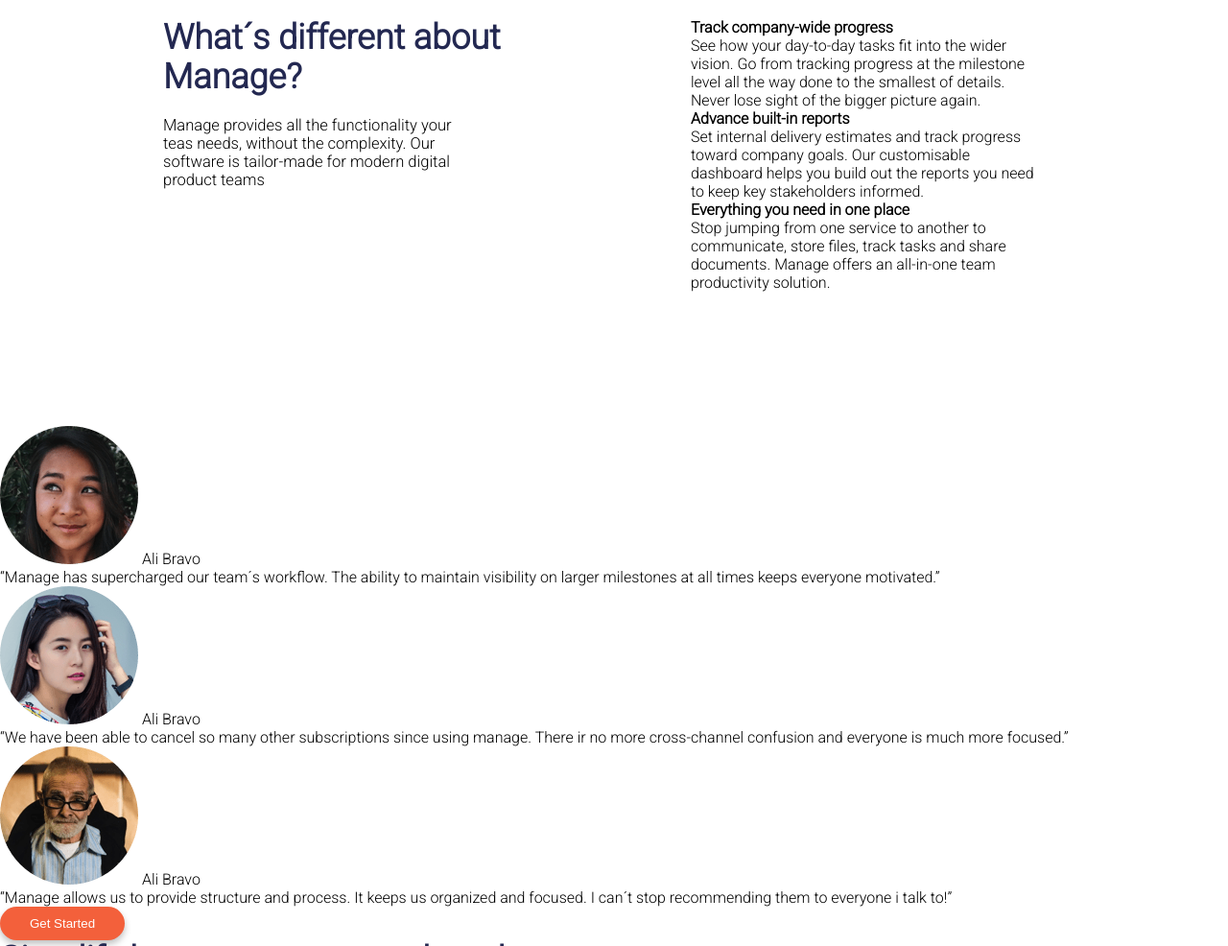
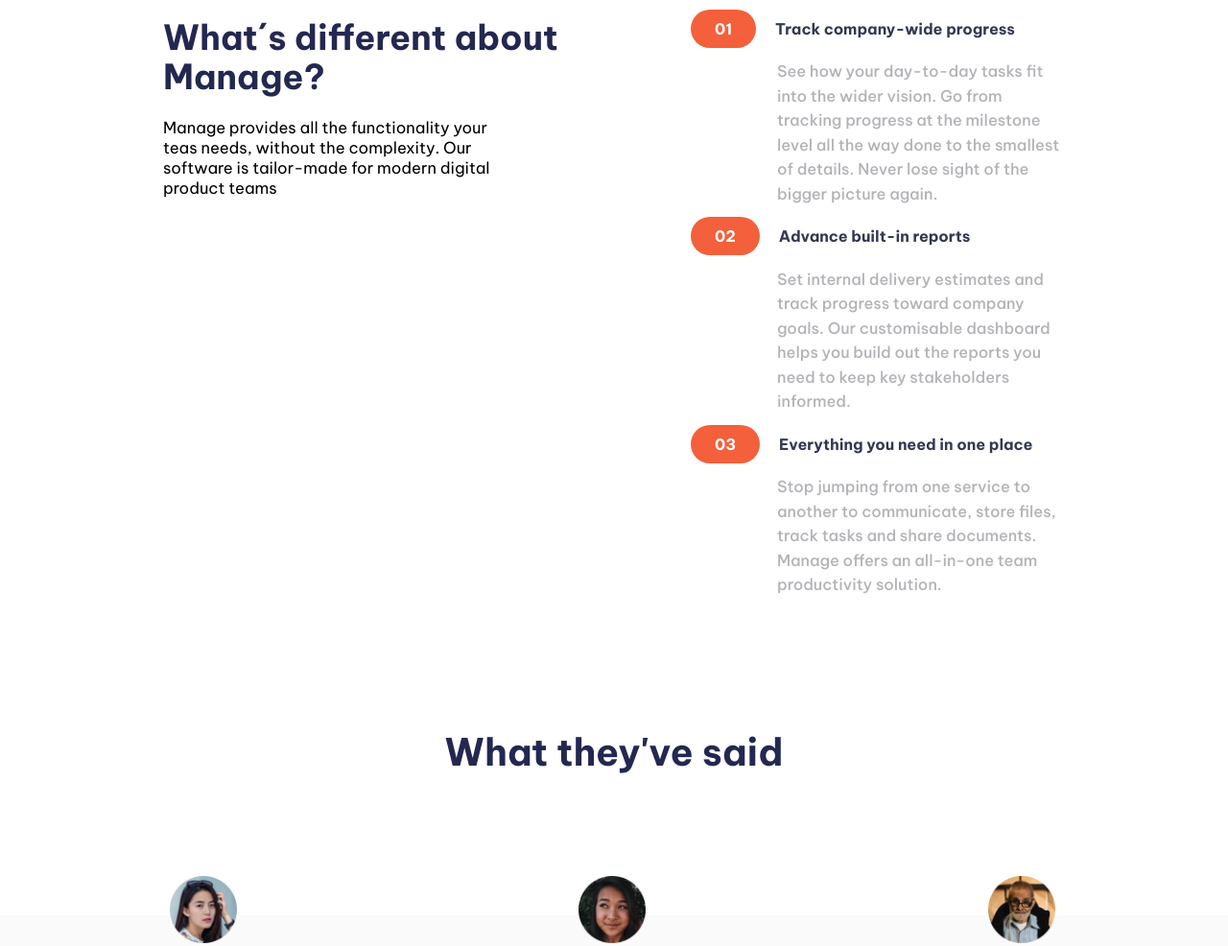
Before and after one commit to GirlesaQuinteroR/Examen_Front_End_1, a plain HTML site: page index.html in a window 1280 px wide. Shown: the part 900-1886 px from the top of the page at 96% size. Drawn offline with Linux system fonts and the light colour scheme.

Commit message:
css up to testimonials

```diff
--- a/css/styles.css
+++ b/css/styles.css
@@ -7,7 +7,7 @@
 
 body{
     font-family: 'Be Vietnam Pro', sans-serif;
-    font-family: 'Roboto', sans-serif;
+
 }
 
 
@@ -45,22 +45,22 @@ header nav ul a:visited{
     display: flex;
     justify-content: space-between;
     align-items: center;
-    padding: 0px 195px 140px 170px ;
+    padding: 0px 100px 140px 170px ;
 }
 
 .description{
-    padding-right: 100px;
+    padding-right: 80px;
 }
 
 .description-figures div h2 {
-font-family: 700;
+font-weight: 700;
 font-size: 58px;
 line-height: 66,47px;
 color: #232C50;
 
 }
 .description-figures div p {
-    font-family: 500;
+    font-weight: 500;
     font-size: 16.56px;
     width: 330px;
 }
@@ -81,7 +81,7 @@ color: #232C50;
 .description-articles{
     display: flex;
     justify-content: space-between;
-    padding: 0px 195px 140px 170px ;
+    padding: 0px 90px 140px 170px ;
 }
 
 h3 {
@@ -92,15 +92,118 @@ h3 {
 }
 
 .differences-description{
-    padding-right: 150px;
+    padding-right: 50px;
 }
 
 .differences-description h3 {
-   width: 400px;
+   width: 500px;
 }
 
 .differences-description p {
     font-family: 500;
     font-size: 16.56px;
-    width: 330px;
+    width: 360px;
 }
+
+.differences-articles-list{
+    padding-right: 80px;
+}
+
+.differences-articles-list article h4{
+    color: #323851;
+    font-size: 16px;
+    font-weight: 700;
+    line-height: 23.38px;
+}
+
+.first-article h4::before{
+    content: "01";
+    padding: 10px 25px;
+    color: white;
+    background-color:#F3603B ;
+    border-radius: 40px;
+    margin-right: 20px;
+}
+.second-article h4::before{
+    content: "02";
+    padding: 10px 25px;
+    color: white;
+    background-color:#F3603B ;
+    border-radius: 40px;
+    margin-right: 20px;
+}
+.third-article h4::before{
+    content: "03";
+    padding: 10px 25px;
+    color: white;
+    background-color:#F3603B ;
+    border-radius: 40px;
+    margin-right: 20px;
+}
+
+
+
+.differences-articles-list article p{
+    color: #B3B2B7;
+    font-size: 16.3px;
+    font-weight: 500;
+    line-height: 25.52px;
+    padding-left: 90px;
+
+}
+
+.testimonials{
+    padding-bottom: 260px;
+}
+
+.testimonials h3{
+    font-size: 39.21px;
+    text-align: center;
+}
+
+.three-testimonials{
+    display: flex;
+    padding-top: 150px ;
+    justify-content: center;
+
+}
+
+.testimonials div article{
+    background-color:#FAFAFA;
+    width: 450px;
+    padding:50px 20px 20px 20px;
+    position: relative;
+
+}
+
+.testimonials div article img{
+   width: 70px;
+   height: 70px;
+   position: absolute;
+   right: 180px;
+   top: -41px;
+}
+
+.testimonials div article span{
+   font-weight: 700;
+   font-size: 16.07px;
+   line-height: 25.17px;
+   text-align: center;
+   color: #3F4868;
+   padding-left: 180px;
+}
+
+.testimonials div article p{
+   font-weight: 500;
+   font-size: 16px;
+   line-height: 25.06px;
+   text-align: center;
+   color: #B9B9C1;
+
+}
+
+.testimonials button{
+   margin-left: 45vw;
+   margin-top: 50px;
+
+}
--- a/index.html
+++ b/index.html
@@ -49,18 +49,23 @@
                 tailor-made for modern digital product teams</p>
         </div>
         <div class="differences-articles-list">
-            <article>
+            <article class="first-article">
                 <h4>Track company-wide progress</h4>
+                <br>
                 <p>See how your day-to-day tasks fit into the wider vision. Go from tracking progress at the milestone
                     level all the way done to the smallest of details. Never lose sight of the bigger picture again.</p>
             </article>
-            <article>
+            <br>
+            <article class="second-article">
                 <h4>Advance built-in reports</h4>
+                <br>
                 <p>Set internal delivery estimates and track progress toward company goals. Our customisable dashboard
                     helps you build out the reports you need to keep key stakeholders informed.</p>
             </article>
-            <article>
+            <br>
+            <article class="third-article">
                 <h4>Everything you need in one place</h4>
+                <br>
                 <p>Stop jumping from one service to another to communicate, store files, track tasks and share
                     documents. Manage offers an all-in-one team productivity solution.</p>
             </article>
@@ -69,15 +74,16 @@
     </section>
 
     <section class="testimonials">
+        <h3>What they've said</h3>
         <div class="three-testimonials">
-            <article>
-                <img src="./imagenes/avatar-ali.png" alt="Ali">
+            <article class="first-testimonial">
+                <img src="./imagenes/avatar-anisha.png" alt="Anisha">
                 <span>Ali Bravo</span>
                 <p>“Manage has supercharged our team´s workflow. The ability to maintain visibility on larger milestones
                     at all times keeps everyone motivated.”</p>
             </article>
             <article>
-                <img src="./imagenes/avatar-anisha.png" alt="Anisha">
+                <img src="./imagenes/avatar-ali.png" alt="Ali">
                 <span>Ali Bravo</span>
                 <p>“We have been able to cancel so many other subscriptions since using manage. There ir no more
                     cross-channel confusion and everyone is much more focused.”</p>
```
